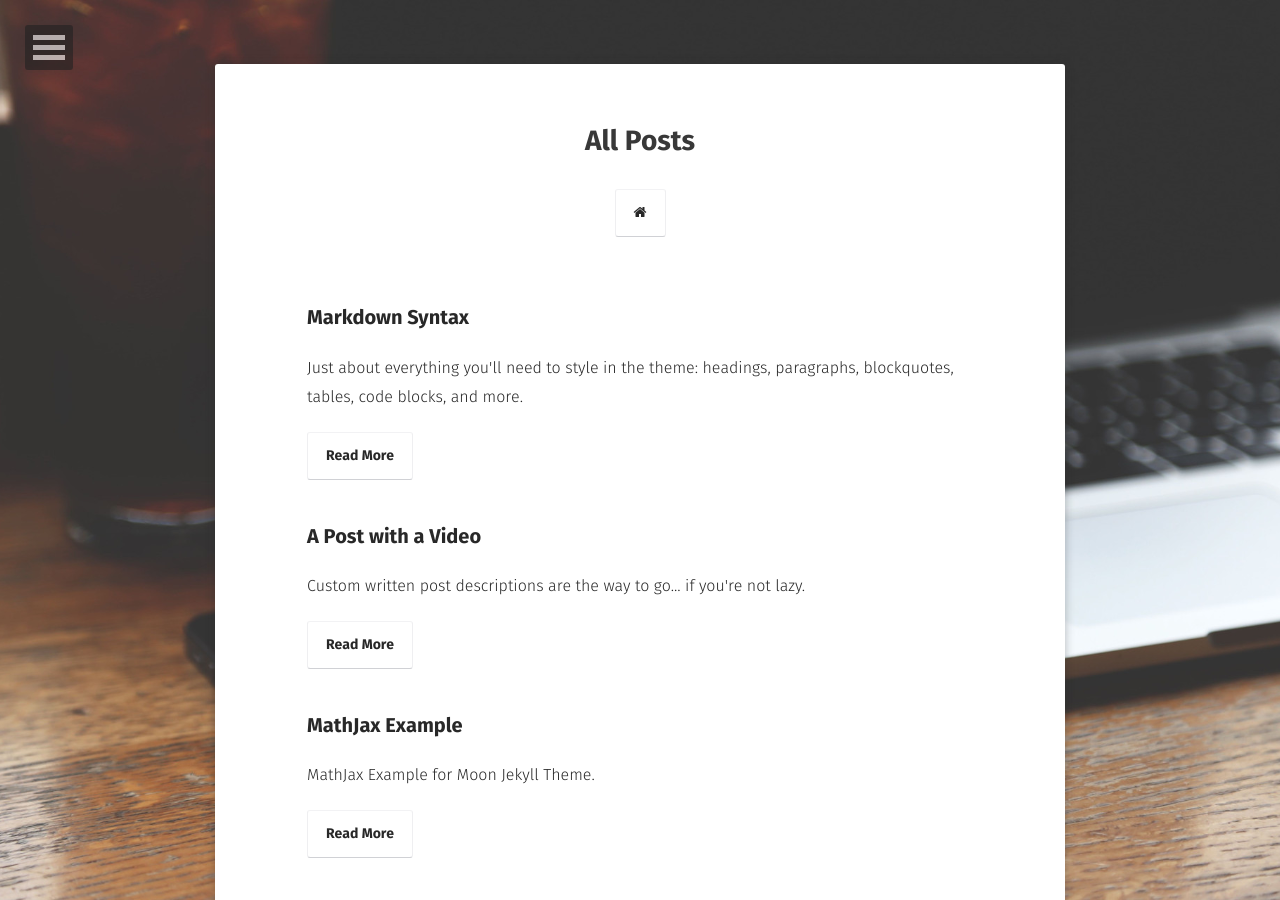
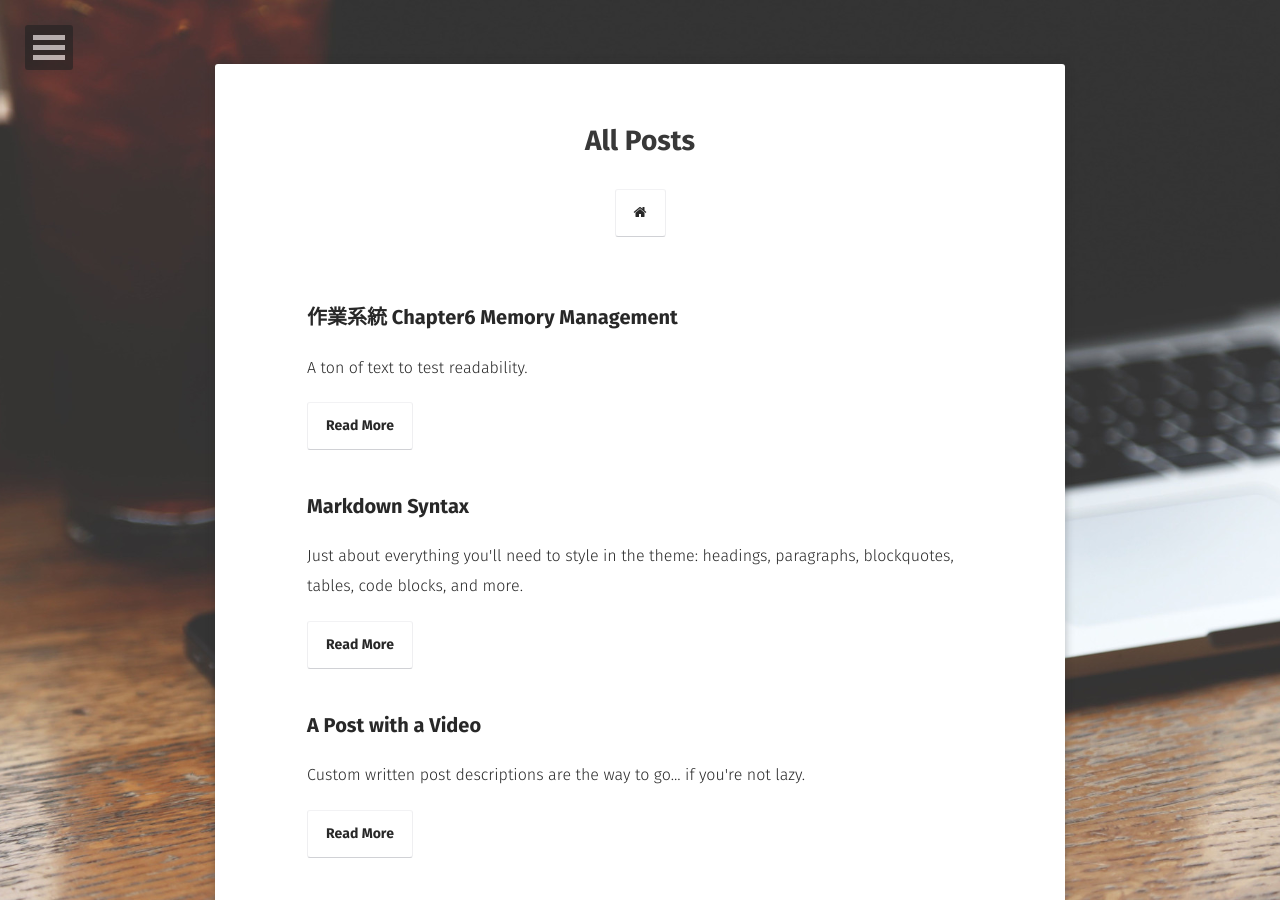
Before and after one commit to willychang21/willychang21.github.io, a Jekyll site: the page built from posts/index.md, in a window 1280 px wide and 900 px high. Built offline with Jekyll 4.4.1, drawn with Linux system fonts in a browser that asks for light colours; some web fonts are replaced; some of the changed lines change nothing that is shown.

Commit message:
試傳post

```diff
--- a/_config.yml
+++ b/_config.yml
@@ -39,12 +39,12 @@ disqus_shortname:   taylantatli
 #bing-verify:
 #email:
 #twitter:            username
-facebook:           https://www.facebook.com/willyCJin
-github-url:         https://github.com/willychang21
+facebook:           "https://www.facebook.com/willyCJin"
+github-url:         "https://github.com/willychang21"
 #stackoverflow:     123456/username   from a "http://stackoverflow.com/users/123456/username" link
 #linkedin:          username
 #xing:              username
-instagram:          https://www.instagram.com/willichang21/?hl=zh-tw
+instagram:          "https://www.instagram.com/willichang21/?hl=zh-tw"
 #lastfm:            username
 #tumblr:            username
 #medium:            '@username'
--- /dev/null
+++ b/_posts/2019-05-09-OS-Ch6-Memory.md
@@ -0,0 +1,211 @@
+---
+layout: post
+title: "作業系統 Chapter6 Memory Management"
+date: 2019-05-09
+excerpt: "A ton of text to test readability."
+tags: [作業系統]
+comments: true
+---
+
+## 重點一
+### Binding
+* **Binding** : 決定程式在記憶體執行之起始位址
+![image](https://user-images.githubusercontent.com/38349902/46900926-04e4d500-cedd-11e8-9e0b-98e0afa2aaeb.png)
+* **Stactic Binding** ( logical address = physical address )
+   * **Compiling Time** (Compiler) → 如果編譯時，程式所在的記憶體位置已知，那麼可產生absolute code，將來程式執行的起始位址不得變更 ； 如果起始位置變化，必須重新編譯代碼。
+       * 缺點：若所決定的位址內有其它的程式在執行，或之後要變更程式執行的起始位址，則須 recompile。
+
+   * **Loading Time** (linking loader) → 如果編譯時不能確定程式所在的記憶體位置，則必須生成relocatable code
+     * 優點 : 更程式執行的起始位址不須 recompile。
+     * 缺點
+       * execution time 沒有被呼叫到的模組仍需事先 linking, Allocation, Loading，浪費時間也浪費記憶體。 (e.g. if-else 的程序、OS 錯誤處理程序。)
+       * 程式執行期間仍不可以改變起始位址。
+       ![image](https://user-images.githubusercontent.com/38349902/46678039-5576dc80-cc16-11e8-9190-252398db7a76.png)
+* **Dynamic Binding** ( logical address ≠ physical address )
+  * **Execution Time** (O.S) → 在程式執行期間才決定程式執行的起始位址。需要的額外硬體支援(Memory-Management Unit, MMU)。
+    * 優點
+      * [1]：Process在執行期間可以任意更動其起始位址，仍能正確執行
+      * [2]：有利於O.S彈性地管理Memory Space之配置(彈性高)
+    * 缺點
+      * [1]：需要Hardware額外支持 → 不是O.S(∵要用O.S需interrupt，而此操作太頻繁不適合)
+      * [2]：Process Exec.Time 變長 ，Performance 較差
+    * Paging是用Dynamic binding，雖然Paging也可以用Compiling Time 或 linking Time，但沒什麼意義
+* Logical address : CPU → Logical address (Virtual addr.) → Logical address space
+  Physical address : Memory → Physical address (Hareware site e.g RAM) → Physical address space
+  ![image](https://user-images.githubusercontent.com/38349902/46900901-84be6f80-cedc-11e8-8b2e-c385f62f8e1a.png)
+* **Static link** → Compile 時 library 就加入程式碼(好幾個程式都#include <stdio.h>，就會有好幾份程式碼分布在記憶體當中，很冗)
+* **Dynamic linking** → call module 後 ，load + link(好幾個程式都#include <stdio.h>，只load一份，大家共用(Share library)
+    * **Def** : module 間的 External symbol reference (外部符號參考)之工作，延到 execution time 才做，即不事先
+　　　          linking，而是在 execution time 時等某個 module 被 call 時，才 load 進 main memory 中並與其他 modules
+    　　        進行 linking 修正
+    **e.g.** 程式內指向 Lib 的部分稱為 stub，當作出對 Library 的要求，會檢查這個 Library 有沒有被 loaded 在 memory 中，如果沒有就 load
+    * 優點
+      * [1]：節省不必要的 linking time (e.g. library 中有100個 fucntions，但實際只需要用2個)
+      * [2]：節省 main memory 空間。(即是 dynamic 方法的目的)
+      * [3]：節省編譯、組譯、連結所花費的時間。(動態連結函式庫可以單獨重新編譯)
+      * [4]: 常用於 library 導入
+    * 缺點
+      * [1]：需要 OS 支持，不同 OS 有不同的稱呼 ( ∵ 任一 process 無法 access 別的 process 的 mem space → need O.S )
+        * Windows .dll (Dynamic Linking Libraries)
+        * Linux .so (Shared Object)。
+    * Dynamic linking 必定 Dynamic loading ， 但Dynamic loading 可以 Static linking ( 先 link 好 )
+* **Dynamic loading** → call modile 後 ， only load ( no link )
+    * **Def** : 即"load on call"，Compile時，不將library加入程式碼，在 Execution Time，當某個module(founction)被call，若未在memory中，將                     library載入，用完後再free出空間
+    * 優點
+      * [1]：節省 main memory 空間 ( 用到才 load )
+      * [2]：讓 programmer 可以呼叫 loader，比 dynamic linking 更具有彈性，靈活度也更高。
+      * [3]：不須 O.S 額外支持 ( ∵ only load → 只需 MMU )
+    * 缺點
+      * [1]：programmer 的負擔，要 programmer 自己規劃而不是 OS 負責。
+      * [2]：拖長執行時間 → Performance 差 ( ∵ 停下來等 I/O )
+      * [3]：dynamic loading 是古老的方法，e.g. MS-DOS Overlay files
+
+ ## 重點二
+ ### Contiguous Memory Allocation
+ * **Def** : process 必須佔用連續的 memory space ， OS 依據各個 Process 的大小找到一塊夠大的連續可用的記憶體，配置給該 process 使用
+ * **Partition** : process 所佔用的 memory spcae ， 由於 process 大小不一 ， 且 process 數目也多變 ， 因此每個 process size 不一定相同 ，且                      partition 數目也不固定
+                   [註] 早期也可採用固定大小，固定數目之partition
+ * **Available list(AV-list)** :  OS 會利用 Link List 管理 Free Memory Blocks (Available hole)，稱為 Available list。
+ * **Single-partition allocation**
+     * Relocation-register scheme used to protect user processes from each other, and from changing OS code and data.
+     * Relocation register contains value of smallest physical address; limit register contains range of logical addresses. Each logical        address must be less than the limit register.
+ * **找尋連續可用空間的方法** ( n = process size )
+     * [1] First-Fit：從 AV list head 找，第一個 free block size >= n 就配置。
+     * [2] Next-Fit：從上次配置後的下一個 Block 開始搜尋，改善 First-Fit 易在 AV-list 前端附近產生許多非常小的可用空間的問題。
+     * [3] Best-Fit：找所有 free block，比 n 大且最接近 n。
+       * 長期而言會剩下很大的洞跟很小的洞。
+     * [4] Worst-Fit：找所有 free block，比 n 大且（size – n）值最大者。
+       * 長期結果每個洞大小差不多。
+     * [5] Buddy System：16,8,4,2,1的二元樹，每一層有 list 可以搜尋有無空間。
+     ![image](https://user-images.githubusercontent.com/38349902/46901739-51cfa800-ceeb-11e8-8512-d6cc39e95283.png)
+ * **Contiguous Allocation 缺點**
+     * 均有外部碎裂(External Fragmentation)問題：所有可用空間總和大於某個 process 所需要，但因為此空間不連續所以無法配給該 process 使用，造成            memory 空間閒置。
+     * 配置完所剩的極小 Free Blocks 仍會保存在 AV-list 中，徒增 Search Time 與記錄成本。
+ ## 重點三
+ ## Fragmentation
+ * **外部碎裂 (External Fragmentation)** ( 空房是夠住的，但空房但都分散開(規定要住旁邊)，造成空屋太多 )
+     * **Def** : AV-list 中 all free block size sum ≧ process size，但因為這些空間不連續(in contiguous allcoation)所以無法配給該 process 使                  用，造成 memory 空間閒置。
+     * **解決方法**
+         * [1]： Compaction
+         * [2]： Page memory management
+ * **內部碎裂 (Internal Fragmentation)** ( 有空房但太大間，多的空間別人也住不進來 )
+     * **Def** : O.S 配置給 process 的 memory space > process need size，多出來的空間該 process 用不到，而且也沒辦法供其他 process 使用，形成                  浪費。
+     * **解決方法**
+         * [1]：Reducing the page size can alleviate Internal Fragmentation.
+         * [2]：Enlarging the page size helps to reduce the size of the page table.
+
+## 重點四
+### Paging ( 算是Dynamic Binding )
+OS 會將 disk 中的資料分割成固定大小的區塊，稱為頁（pages）。當不需要時，將分頁由 memory 移到 disk ；當需要時再將資料取回載入 memory 中。分頁是磁   碟和記憶體間傳輸資料塊的最小單位。
+* 實體記憶體 (Physical Memory)：視為一組頁框(Frame)之集合。各頁框的大小均相等。
+* 邏輯記憶體 (Logical Memory)：即 User Program 。視為一組頁面(Page)的集合。Page size = Frame size。
+* O.S 採 " 非連續性 " 配置 ，即若process大小是 n 個 Pages ，則 o.s 只要在 Physical memory 找到 n 個 free frames 即可配置，這些 frames 不一定要   連續
+* O.S 會替每個 process 建立一個 Page table(分頁表) 儲存在記憶體中，紀錄 process 中每個 Page 所配置的 Frame No.，執行時用 page table 的資訊來把     logical address 轉成 physical address。
+* 圖示
+  ![image](https://user-images.githubusercontent.com/38349902/46902041-cf49e700-cef0-11e8-8a22-f45cea475949.png)
+* logical address 轉 physical address 計算(By MMU → Hardware)
+  * [1]：CPU 產生 " Logical " address (" Virtual " address)
+    * 其中 p : Page No. , d : Page offset
+    * Page 之 logical address 是單一量，自動拆成p,d
+    * 單一量位址 ÷ Page size = 商數:p..餘數:d
+  * [2]：依 p 查詢 Page table 取得該 page 之 Frame NO. : f
+  * [3]：f & d 合成 physical address ( f × frame size + d )
+* 優點
+  * [1]：解決 external fragmentation問題
+  * [2]：可以支援Memory的共享(Sharing)：不同 page 對應相同的 frame。
+    * 不同processes 可以透過各自的 Page table mapping 存取相同的 physcial address space ，可節省physical mamory space
+  * [3]：可以支援Memory的保護(Protection)：在 Page table 上多加一個 protection bit 欄位
+    * R : 表示Read only
+    * RW : 表示Read/Write皆可
+  * [4]：支援 Dynamic Loading,Linking 及 Virtual Memory 的製作
+* 缺點
+  * [1]：會有 internal fragmentation 問題 (process size 不見得是 Page size 的整數倍數，page size 愈大愈嚴重)
+  * [2]：memory effective access time 較長 (logical address 轉 physical address)
+  * [3]：需要額外的Hardware支援
+    * Page table 製作 → 用 TLB
+    * logical address 轉 physical address → MMU
+## 重點五
+### Page Table 的製作 (保存)
+* [方法1] 使用 register 保存 Page table 每個項目(entry)的內容
+  * 優點 : 存取速度快 (i.e. 查 Page table fast ∵不須 memory access)
+  * 缺點 : 僅適用於 page table 大小較小的情況，太大的 page table 則不適用。
+* [方法2] 使用 memory 保存 Page table，OS 利用 PTBR(Page Table Base Register) 記錄其在 memory 的起始位址，PTLR(Page-table length register)             紀錄 page table size
+  * 優點 : 適用於 page table size 較大之情況
+  * 缺點 : 速度慢。因為需要存取兩次 memory。(一次用於存取 page table、一次用於真正的資料存取)
+* [方法3] 使用 TLB(Transaction Lookaside Buffer register)(或叫 Association Registers) 保存部份常用的 Page table，完整的 page table 在 memory           中，TLB 是 full associate cache。
+![image](https://user-images.githubusercontent.com/38349902/46902413-bb55b380-cef7-11e8-8902-c709066efb2d.png)
+   *  TLB 的 Effective Access Time (EAT) 計算 ( P : TLB Hit ratio )
+   ![image](https://user-images.githubusercontent.com/38349902/46902485-d7a62000-cef8-11e8-8c8e-11d1c79f7d95.png)
+## 重點六
+### Paging 之相關計算
+* [型一] 使用 TLB 之 Effective Access Time (EAT)
+* [型二] logical address & physical address 之 length ( or bits 數 )
+* [型三] " Page Table " size 相關
+## 重點七
+### Structure of Page Table
+目的：page table size 太大太稀疏的解決方法。
+* [方法1] Multilevel paging (多層的分頁)
+  * Def : 不要一次把全部的 Page Table 都載入到 memory ，而是抓取部分(抓 1 個 Page)所需的 Page Table 內容到 Memory ，做查詢即可 ，如此可節省               Memory Space
+  * 作法 : 將 Page Table 做 Paging ， 也就是做成 Mutilevel Paging
+  ![image](https://user-images.githubusercontent.com/38349902/46902951-8f8afb80-cf00-11e8-8747-e8f2a5339d82.png)
+     * level-1 Page Table 就有 2^x 個 entry ，每個 entry 存某個 level-2 Page Table 之位址/pointer
+     * level-2 Page Table 就有 2^x 個 entry ，每個 entry 存 frame No.
+  * 缺點 : effective memory access time 更久
+* [方法2] Hashing Page Table (雜湊)
+  * Def : 將 Page Table 視為 Hash Table ，具有相同的 Hashing address 之 Page No.(及其 frame No.)會被置入 Page Table 同一個 entry ( or Bucket )中，且用 link list 串聯，而 list 中之 Node structure 為
+  ![image](https://user-images.githubusercontent.com/38349902/46903395-b4826d00-cf06-11e8-8ac1-c81e788d47e8.png)
+  將來，先將 Page No. 用 Hashing function 算出 Hashing address ，再到對應的 entry 之 link list 進行 search ，找到符合的 Page No. 即可取得 its   frame No.
+  ![image](https://user-images.githubusercontent.com/38349902/46903516-b77e5d00-cf08-11e8-9d76-6bd1448059ac.png)
+* [方法3] Invert Page Table (反轉分頁表)
+  * Def : 以 physical memory 為紀錄對象，建立一個 global page table 給所有 process (若有 n 個frames，則 Invert Page Table 就有 n 個 entry )，每個 entry 記錄 <Process id, Page No>，意思是這個 frame 被哪個 process 的哪個 page 所佔用
+  * 優點 : 大幅降低 page table size
+  * 缺點
+    * [1]：searching invert page table 耗時(∵需用<Process id, Page No>一一比對)，可用 hash 增加搜尋速度
+    * [2]：無法支援 memory sharing
+  ![image](https://user-images.githubusercontent.com/38349902/46903637-43dd4f80-cf0a-11e8-98a9-99fd36c27c1f.png)
+## 重點八
+### Segment Memory Management (Segmentation)
+* " Physical " memory 視為一個連續可用的 memory space ( 如同前述的 Contiguous Memory Allocations )
+* " Logical " memory ( i.e. user process ) 視為一些段 (Segment) 的集合，各段大小不一定相同
+   * segement 是 logical viewpoint (與User對Memory看法一致) ←→ Page 是 Physical viewpoint(與User對Memory看法不一致)
+     * e.g Code segement , Data segement , Stack segement
+     ![image](https://user-images.githubusercontent.com/38349902/46903987-f82da480-cf0f-11e8-89f2-3096c5932489.png)
+* O.S 配置 Memory 原則
+  * [1]：segement & segement 之間可以是非連續性配置
+  * [2]：但就單一 segement 而言，每個 segement 要佔用連續的 memory space
+* O.S 會替每個 process 建立 Segement Table ，紀錄各 segements 之 limit & base
+  * 用 Segment-table length register (STLR) 記錄各段的大小(Limit)。
+  * 用 Segment-table base register (STBR) 紀錄各段載入記憶體的起始位址(Base)。
+  ![image](https://user-images.githubusercontent.com/38349902/46904446-c4a24880-cf16-11e8-8d7d-ec168a7453ce.png)
+* 優點
+  * [1]：無 Internal fragmentation。
+  * [2]：可支援 memory sharing 和 protection，且比 paging 容易實施(有的Page可能會涵蓋到不同需求的程式片段)。
+  * [3]：可支援 dynamic loading,linking 及 virtual memory 的製作。
+  * [4]：segmentation 和 page 為兩獨立觀念，可同時使用
+* 缺點
+  * [1]：有 External fragmentation (但 segments 很少 allocated/de-allocated 所以還好)
+  * [2]：需要額外硬體的支援。(e.g. Segment Table 製作 ， logical addr 轉 physical addr )
+  * [3]：Effective Memory Access Time 更久 (∵檢查 d < limit )
+* paging 和 segment 的比較
+  ![image](https://user-images.githubusercontent.com/38349902/46904515-aee15300-cf17-11e8-962b-3a46edbf0767.png)
+## 重點九
+### Paged Segment Memory Management (分頁式分段)
+* 緣由 : 希望保留 Segment 之 " logical " viewpoint 的好處 ( e.g. protection 容易 ) ，又想解決 External fragmentation
+* 原則 : 先分段(Segment)、再分頁(Paging)。user program 由一組 segment 所組成，而每個段由一組 page 所組成。每個 process 會有一個 segment table，          而每個段會有一個 page table。
+* 分析
+  * [1]：保有 Segment 之 logical viewpoint (與User對Memory看法一致)
+  * [2]：無 External fragmentation problem
+  * [3]：仍有 Internal fragmentation problem (因為最終仍是分頁)
+  * [4]：Table 數目太多，極佔空間，memory access time 更長。
+  * [5]：logical addr 轉 physical addr 過程複雜冗長，memory access time 更長。
+* 圖看筆記
+## 重點十
+### 小結
+|     |Contiguous|Paging|Segment|Page Segment|
+|:---:|:--------:|:----:|:-----:|:----------:|
+|內碎 |√|×|√|×|
+|外碎 |×|√|×|√|
+
+
+### References
+http://mropengate.blogspot.com/2015/01/operating-system-ch8-memory-management.html
```
